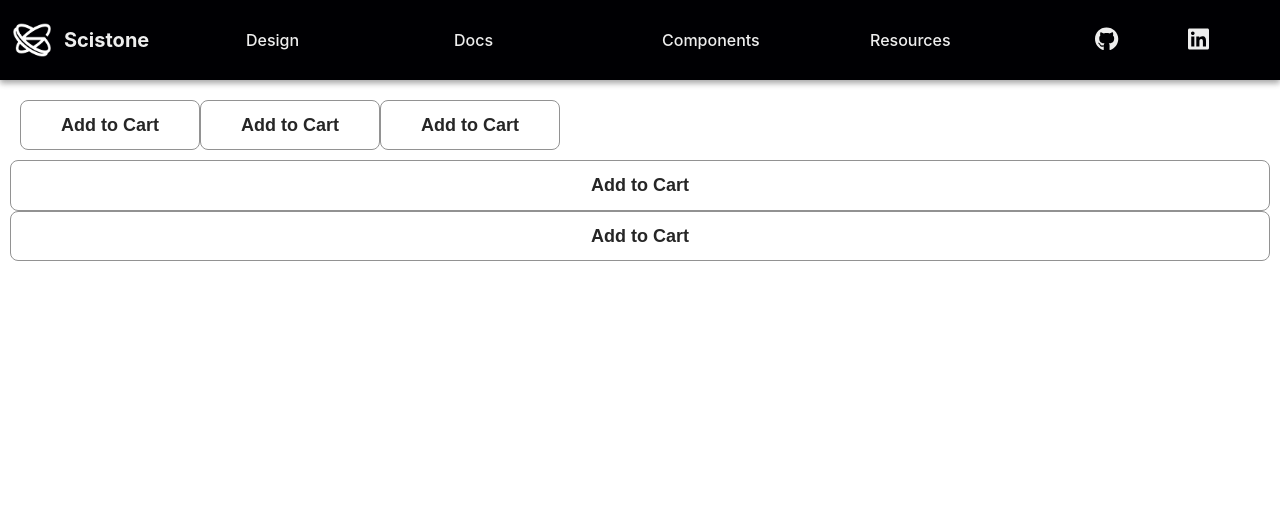
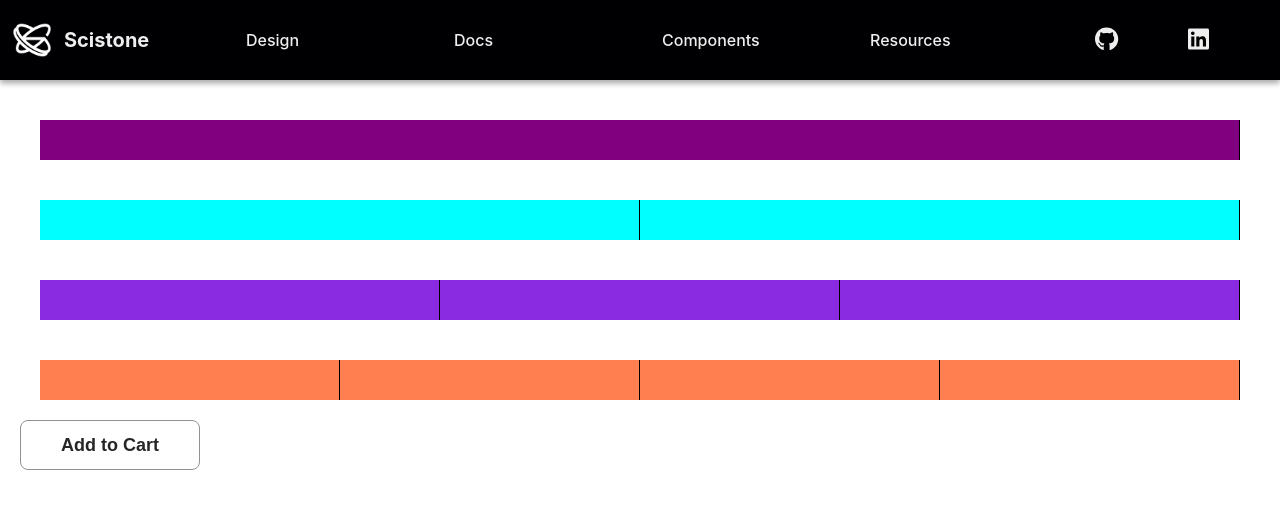
Before and after one commit to scistone/scistone-react-components, a React (Create React App) app: page / in a window 1280 px wide. Shown: the top 508 px of the page. Built offline with nearby package versions, Linux system fonts and the light colour scheme.

Commit message:
Basic Container Layout OK.

```diff
--- a/src/App.js
+++ b/src/App.js
@@ -37,10 +37,10 @@ function App() {
         >
           <Navbar.Logo logo={logo} title='Scistone' alt='scistone-logo' />
           <Navbar.Items >
-            <Navbar.Item  lineColor='white' title='Design' />
-            <Navbar.Item  title='Docs' />
-            <Navbar.Item  title='Components' />
-            <Navbar.Item  title='Resources' />
+            <Navbar.Item lineColor='white' title='Design' />
+            <Navbar.Item title='Docs' />
+            <Navbar.Item title='Components' />
+            <Navbar.Item title='Resources' />
           </Navbar.Items>
           {/*
             <Navbar.Item lineColor='white' title='Design' />
@@ -52,38 +52,33 @@ function App() {
           <Navbar.Icons icons={contactIcons} />
         </Navbar>
       </header>
-      <Container col>
+      <Container >
       <Container row>
-
-      <Button
-          size='md'
-          onClick={showDrawer} >
-          Add to Cart
-        </Button>
-        <Button
-          size='md'
-          onClick={showDrawer} >
-          Add to Cart
-        </Button>
-        <Button
-          size='md'
-          onClick={showDrawer} >
-          Add to Cart
-        </Button>
+        <Container col/>
+      </Container>
+      <Container row>
+        <Container col12/>
+        <Container col12/>
+      </Container>
+      <Container row>
+        <Container col8/>
+        <Container col8/>
+        <Container col8/>
+      </Container>
+      <Container row>
+        <Container col6/>
+        <Container col6/>
+        <Container col6/>
+        <Container col6/>
       </Container>
         <Button
             size='md'
             onClick={showDrawer} >
             Add to Cart
           </Button>
-        <Button
-          size='md'
-          onClick={showDrawer} >
-          Add to Cart
-        </Button>
         <Drawer title={'Drawer'} header={true} onClose={onClose} visible={visible}>
-            <div style={{display:'flex', flexDirection:'column'}}>
-              <Navbar.Item titleColor='black' title='Design' url='design/'/>
+          <div style={{ display: 'flex', flexDirection: 'column' }}>
+            <Navbar.Item titleColor='black' title='Design' url='design/' />
             <Navbar.Item titleColor='black' title='Docs' />
             <Navbar.Item titleColor='black' title='Components' />
             <Navbar.Item titleColor='black' title='Resources' />
--- a/src/components/Container/index.jsx
+++ b/src/components/Container/index.jsx
@@ -6,6 +6,9 @@ export default function Container(props) {
         className={
         'scistone-container ' +
         (props.col ? 'col' : '') +
+        (props.col12 ? 'col-12' : '') +
+        (props.col6 ? 'col-6' : '') +
+        (props.col8 ? 'col-8' : '') +
         (props.row ? 'row' : '')
         } >
         {props.children}
--- a/src/components/Container/styles.scss
+++ b/src/components/Container/styles.scss
@@ -1,14 +1,43 @@
-.scistone-container{
+.scistone-container {
     display: block;
     margin: 0;
-    padding: 10px;
+    padding: 20px;
 
-    &.col{
+    &.col {
+        position: relative;
+        width: 100%;
+        background-color: purple;
+        border-right: 1px solid black;
+
+    }
+
+    &.col-12 {
+        display: block;
+        flex: 1;
+        background-color: aqua;
+        border-right: 1px solid black;
+    }
+
+    &.col-8 {
+        display: block;
+        flex: 0.333333;
+        background-color: blueviolet;
+        border-right: 1px solid black;
+
+    }
+
+    &.col-6 {
+        display: block;
+        flex: 0.25;
+        background-color: coral;
+        border-right: 1px solid black;
+
+
+    }
+
+    &.row {
         display: flex;
-        flex-direction: column;
-    }
-    &.row{
-        display: flex;
-        flex-direction: row;
+        flex-wrap: wrap;
+        min-width: 0;
     }
 }
```
Lines whose indentation alone changed are shown as unchanged.
